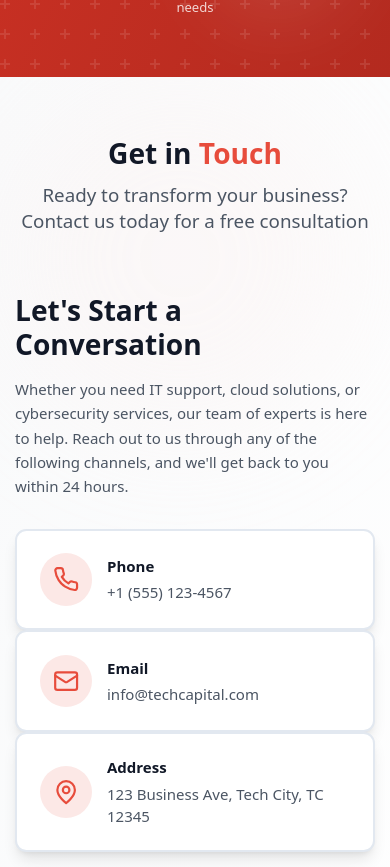
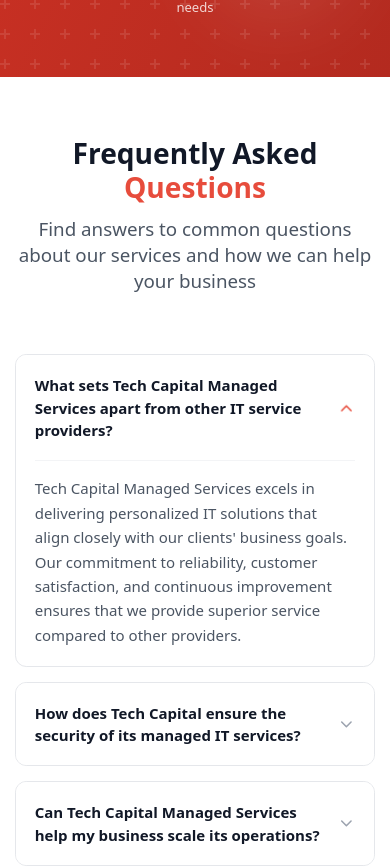
Before and after one commit to Senuda004/tech-capital-web-v2, a Next.js app: page / in a window 390 px wide. Shown: the part 8660-9527 px from the top of the page. Built offline with nearby package versions, Linux system fonts and the light colour scheme.

Commit message:
feat: add FAQ section with interactive accordion for common questions

```diff
--- a/app/page.tsx
+++ b/app/page.tsx
@@ -7,6 +7,7 @@
 import Stats from "@/components/sections/Stats";
 import Contact from "@/components/sections/Contact";
 import CTA from "@/components/sections/CTA";
+import FAQ from "@/components/sections/FAQ";
 
 export default function Home() {
   return (
@@ -19,6 +20,7 @@
       <Testimonials />
       {/* <ClientCompanies /> */}
       <CTA />
+      <FAQ />
       <Contact />
     </>
   );
--- /dev/null
+++ b/components/sections/FAQ.tsx
@@ -0,0 +1,111 @@
+"use client";
+
+import React, { useState } from "react";
+import { motion, AnimatePresence } from "framer-motion";
+import { AnimatedSection } from "@/components/ui/animated-section";
+import { ChevronDown } from "lucide-react";
+
+const FAQ = () => {
+  const [openIndex, setOpenIndex] = useState<number | null>(0);
+
+  const faqs = [
+    {
+      question: "What sets Tech Capital Managed Services apart from other IT service providers?",
+      answer:
+        "Tech Capital Managed Services excels in delivering personalized IT solutions that align closely with our clients' business goals. Our commitment to reliability, customer satisfaction, and continuous improvement ensures that we provide superior service compared to other providers.",
+    },
+    {
+      question: "How does Tech Capital ensure the security of its managed IT services?",
+      answer:
+        "We employ state-of-the-art security technologies and practices, including regular audits, compliance checks, and proactive threat detection to ensure the utmost security and integrity of our clients' data and IT infrastructure.",
+    },
+    {
+      question: "Can Tech Capital Managed Services help my business scale its operations?",
+      answer:
+        "Absolutely. Our resource outsourcing and infrastructure management services are designed to be scalable to meet the growing demands of your business, helping you expand seamlessly and efficiently.",
+    },
+    {
+      question: "What industries does Tech Capital Managed Services serve?",
+      answer:
+        "We serve a wide range of industries including healthcare, finance, retail, manufacturing, education, and government. Our solutions are tailored to meet industry-specific compliance requirements and operational needs.",
+    },
+  ];
+
+  const toggleFAQ = (index: number) => {
+    setOpenIndex(openIndex === index ? null : index);
+  };
+
+  return (
+    <section id="faq" className="py-16 bg-white">
+      <div className="container mx-auto px-4 lg:px-6 max-w-7xl">
+        {/* Section Header */}
+        <AnimatedSection className="text-center mb-16">
+          <motion.div
+            initial={{ opacity: 0, y: 20 }}
+            whileInView={{ opacity: 1, y: 0 }}
+            transition={{ duration: 0.6 }}
+            viewport={{ once: true }}
+          >
+            <h2 className="text-3xl md:text-4xl font-bold text-gray-900 mb-3">
+              Frequently Asked <span className="text-primary">Questions</span>
+            </h2>
+            <p className="text-xl text-gray-600 max-w-3xl mx-auto">
+              Find answers to common questions about our services and how we can help your business
+            </p>
+          </motion.div>
+        </AnimatedSection>
+
+        {/* FAQ Accordion */}
+        <div className="max-w-3xl mx-auto space-y-4">
+          {faqs.map((faq, index) => (
+            <motion.div
+              key={index}
+              initial={{ opacity: 0, y: 20 }}
+              whileInView={{ opacity: 1, y: 0 }}
+              transition={{ delay: index * 0.05, duration: 0.4 }}
+              viewport={{ once: true }}
+              className="border border-gray-200 rounded-xl overflow-hidden hover:border-primary/30 transition-colors"
+            >
+              <button
+                onClick={() => toggleFAQ(index)}
+                className="w-full flex items-center justify-between p-5 text-left bg-white hover:bg-gray-50 transition-colors"
+              >
+                <span className="text-base font-semibold text-gray-900 pr-4">
+                  {faq.question}
+                </span>
+                <motion.div
+                  animate={{ rotate: openIndex === index ? 180 : 0 }}
+                  transition={{ duration: 0.3 }}
+                  className="flex-shrink-0"
+                >
+                  <ChevronDown className={`w-5 h-5 transition-colors ${openIndex === index ? "text-primary" : "text-gray-400"}`} />
+                </motion.div>
+              </button>
+
+              <AnimatePresence>
+                {openIndex === index && (
+                  <motion.div
+                    initial={{ height: 0, opacity: 0 }}
+                    animate={{ height: "auto", opacity: 1 }}
+                    exit={{ height: 0, opacity: 0 }}
+                    transition={{ duration: 0.3, ease: "easeInOut" }}
+                    className="overflow-hidden"
+                  >
+                    <div className="px-5 pb-5 pt-0">
+                      <div className="h-px bg-gray-100 mb-4"></div>
+                      <p className="text-gray-600 leading-relaxed">
+                        {faq.answer}
+                      </p>
+                    </div>
+                  </motion.div>
+                )}
+              </AnimatePresence>
+            </motion.div>
+          ))}
+        </div>
+      </div>
+    </section>
+  );
+};
+
+export default FAQ;
```
